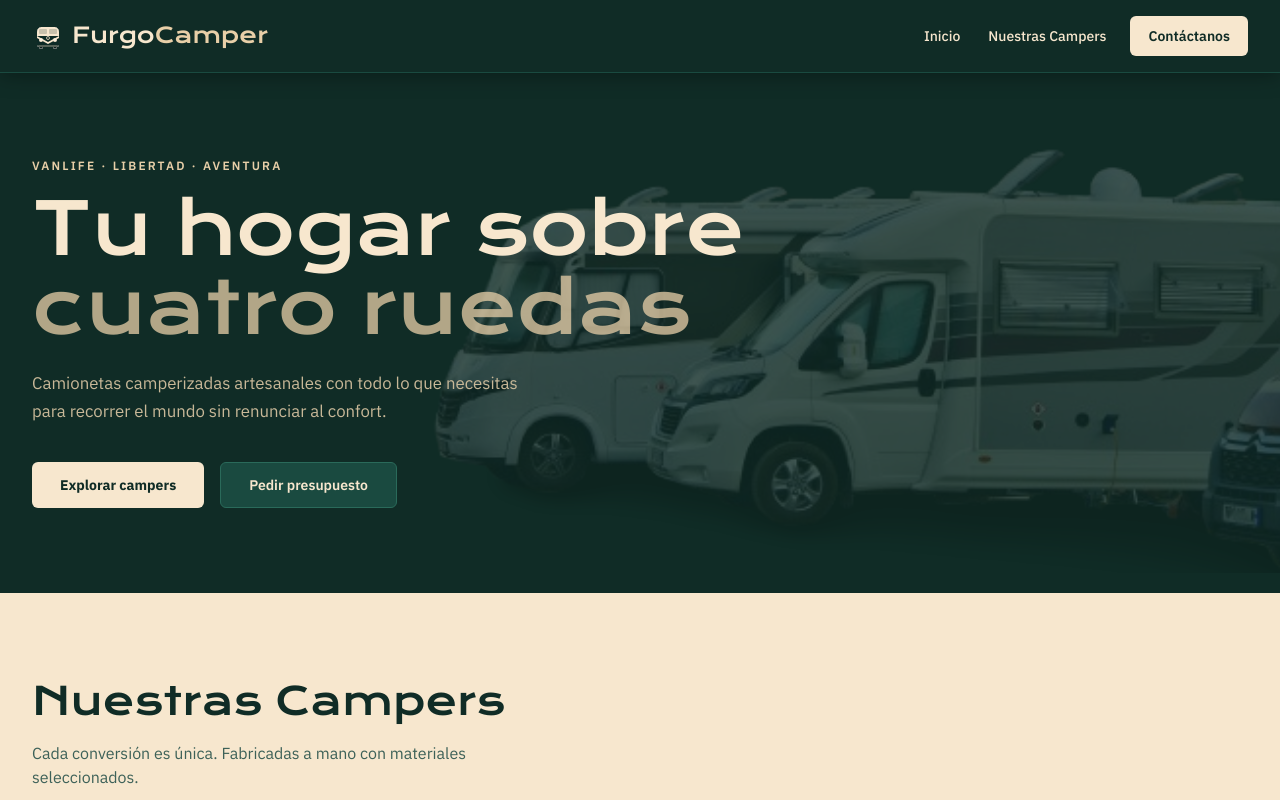
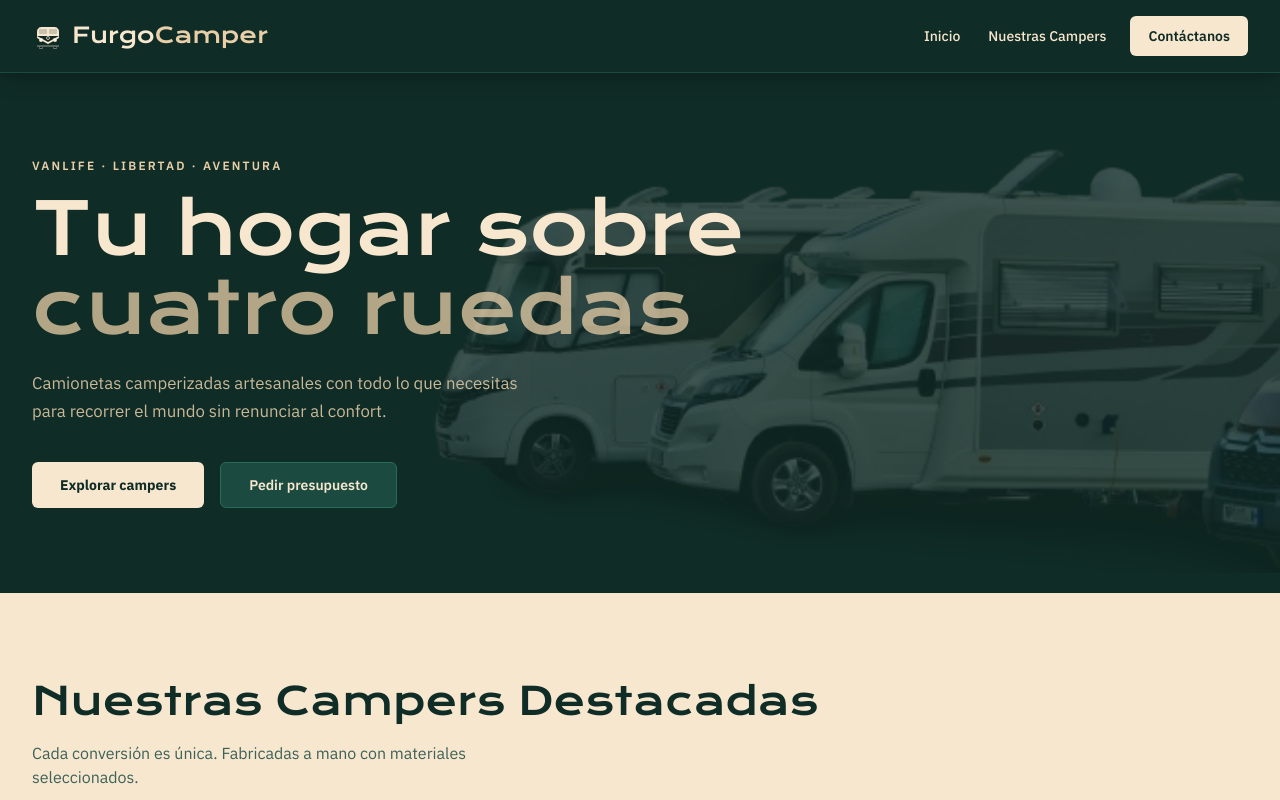
Before and after one commit to Frank20060/furgonetascamper, a Next.js app: page / in a window 1280 px wide. Shown: the top 800 px of the page. Built offline with nearby package versions, Linux system fonts and the light colour scheme; no server answers; the database is empty.

Commit message:
destacadas

```diff
--- a/app/page.js
+++ b/app/page.js
@@ -58,7 +58,7 @@ export default async function Home() {
         <div className="max-w-[1280px] mx-auto">
           <div className="mb-12">
             <h2 className="font-heading text-[clamp(1.6rem,3.5vw,2.4rem)] text-[#102C26] mb-2.5">
-              Nuestras Campers
+              Nuestras Campers Destacadas
             </h2>
             <p className="text-[#3d6158] text-base max-w-[480px]">
               Cada conversión es única. Fabricadas a mano con materiales
```
